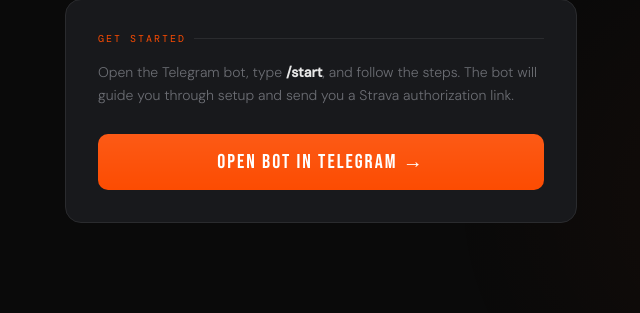
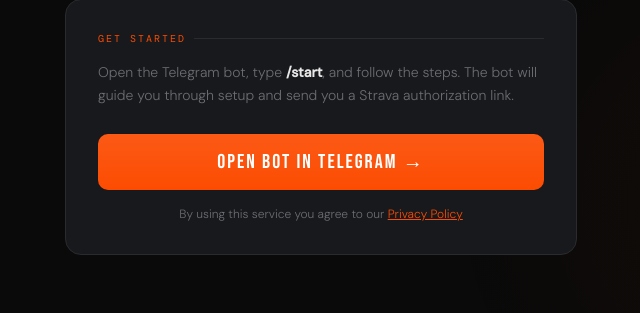
Before and after one commit to andreyshindler/strava-custom-coach, a Flask app: page / in a window 1280 px wide. Shown: the part 438-751 px from the top of the page, without its empty margins (319-959 px from the left). Run offline with Flask 3, Linux system fonts and the light colour scheme; parts of the project's set-up code (start-up, migrations or seed data) failed here and were passed over.

Commit message:
privacy added to onboarding page

```diff
--- a/onboarding/templates/index.html
+++ b/onboarding/templates/index.html
@@ -391,6 +391,9 @@
     <a href="https://t.me/StravaCustomCoachBot" target="_blank" class="btn" style="display:block; text-align:center; text-decoration:none;">
       OPEN BOT IN TELEGRAM →
     </a>
+    <p style="text-align:center; margin-top:16px; font-size:12px; color:var(--muted);">
+      By using this service you agree to our <a href="/privacy" style="color:var(--orange);">Privacy Policy</a>
+    </p>
   </div>
 
 </div>
--- a/scripts/telegram_bot.py
+++ b/scripts/telegram_bot.py
@@ -208,7 +208,8 @@ def handle_onboarding(token: str, chat_id: str, text: str, udir: Path):
         send_message(token, chat_id,
             "👋 *Welcome to Strava Custom Coach!*\n\n"
             "Let's get you set up in 3 quick steps.\n\n"
-            "*What's your name?*"
+            "*What's your name?*\n\n"
+            "📋 [Privacy Policy](https://srv1515969.hstgr.cloud/privacy)"
         )
         return
 
```
